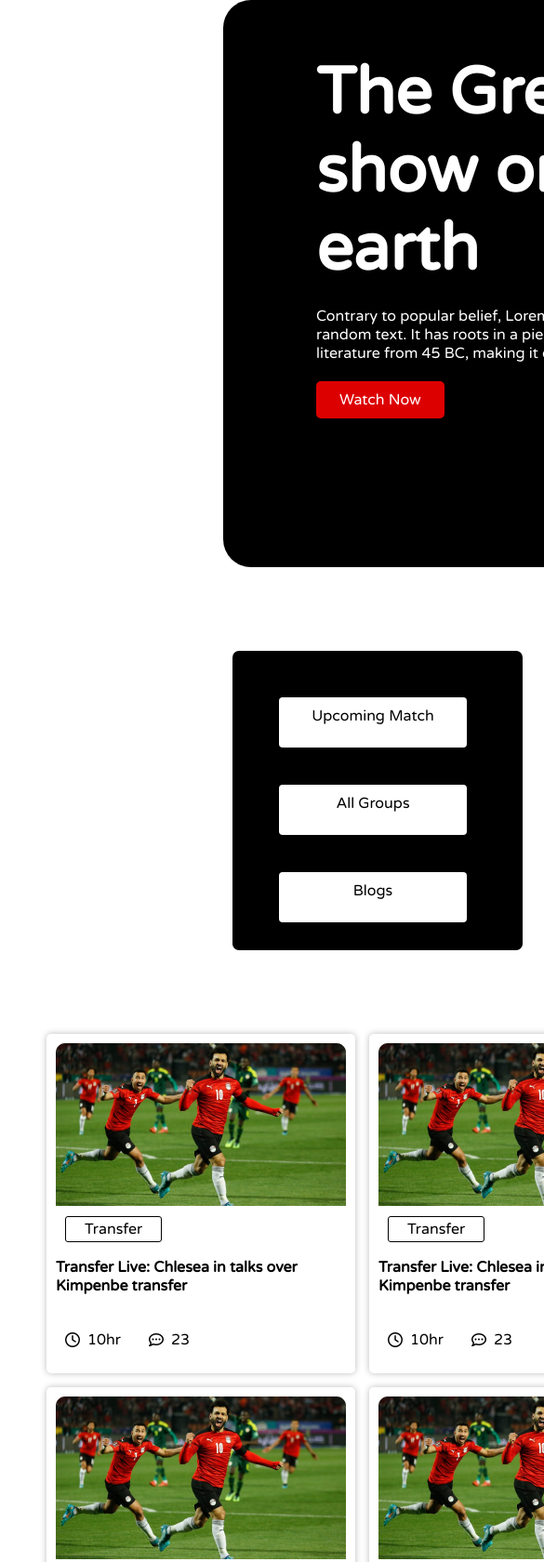
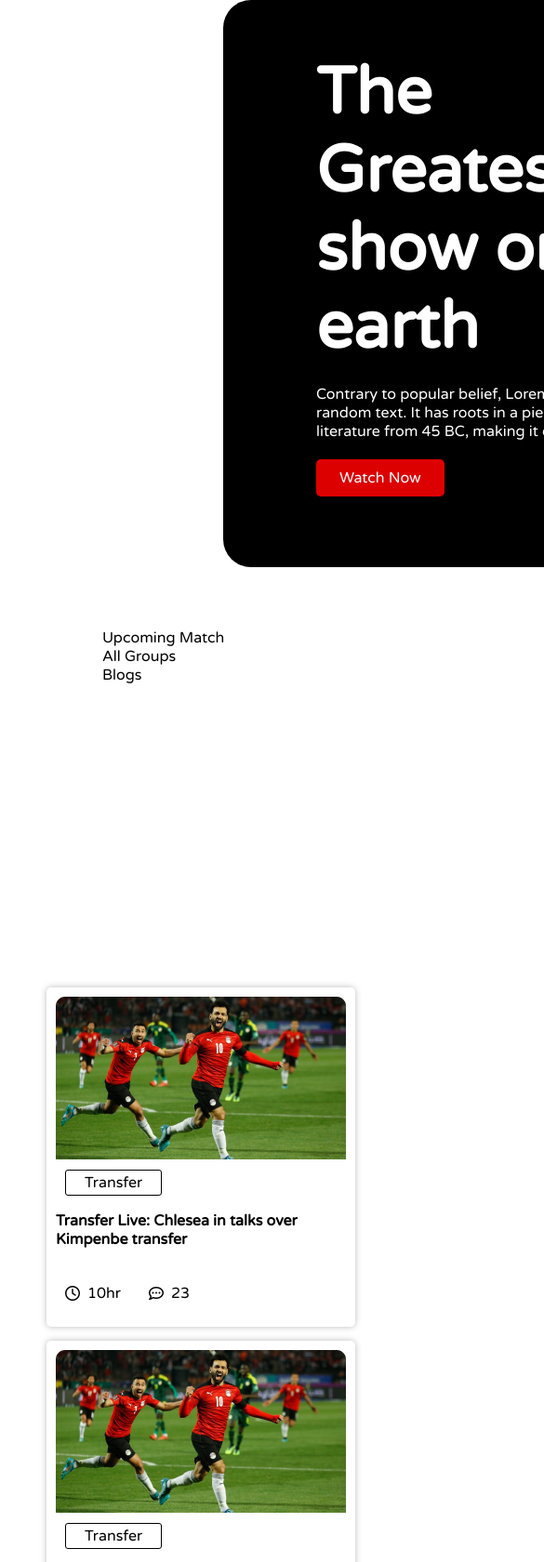
Before and after one commit to sarequlb/world-cup, a plain HTML site: page index.html in a window 390 px wide. Shown: the top 1680 px of the page at 93% size, 585 px wide, since content can reach past the window. Drawn offline with Linux system fonts and the light colour scheme; some icons are missing.

Commit message:
added all

```diff
--- a/index.html
+++ b/index.html
@@ -30,9 +30,11 @@
     <section class="transfer-live">
         <div class="side-nav">
             <nav>
-                <a href="match.html">Upcoming Match</a>
-                <a href="">All Groups</a>
-                <a href="">Blogs</a>
+                <ul>
+                    <li><a target="_blank" href="match.html">Upcoming Match</a></li>
+                    <li><a href="">All Groups</a></li>
+                    <li><a href="">Blogs</a></li>
+                </ul>
             </nav>
         </div>
         <div class="schedule">
--- a/styles/match.css
+++ b/styles/match.css
@@ -65,6 +65,9 @@ body{
     border-radius: 7px;
     /* border-radius: 9px; */
  }
+ nav ul li{
+   list-style: none;
+ }
 
  .button{
     margin-top: 10px;
@@ -123,3 +126,18 @@ body{
    border-top: 1px solid #ededed59;
    padding-top: 50px;
  }
+ /* media query------------------
+ -----------------------------------
+ ------------------------------------ */
+ @media  screen and (max-width:576px) {
+   .schedule{
+      grid-template-columns: repeat(1,1fr);
+   }
+
+ }
+ @media screen and (min-width:577px) and (max-width:992px) {
+   .schedule{
+      grid-template-columns: repeat(2,1fr);
+   }
+
+ }
--- a/styles/style.css
+++ b/styles/style.css
@@ -16,8 +16,8 @@ body{
     margin-right: 80px;
 }
 .biggest-show{
-    width: 431px;
     height: 424px;
+    width: 424px;
     left: 246px;
     top: 161px;
     margin-left: 100px;
@@ -42,7 +42,10 @@ body{
     padding: 10px 25px;
     border-radius: 5px;
 }
- /* 3 button and grid */
+ /* 3 button and grid-------------------------------------------
+ ------------------------------------------------------------
+ -----------------------------------------------------------
+ ------------------------------------------------------------ */
 .side-nav a{
     text-decoration: none;
     text-align: center;
@@ -56,6 +59,9 @@ body{
     height: 34px;
     margin-left: 50px;
     margin-top:40px ;
+ }
+ nav ul li{
+   list-style: none;
  }
  .side-nav{
     background-color:black;
@@ -72,6 +78,7 @@ body{
     border: 1px solid black;
     padding: 3px 20px;
     border-radius:3px;
+    text-align: center;
 
  }
  .button{
@@ -122,7 +129,9 @@ body{
     margin-top:90px;
     margin-left: 50px;
  }
- /* footer */
+ /* footer-------------------------------------
+ ---------------------------------------------------------
+ ---------------------------------------------------------- */
  .footer{
    margin-top: 1500px;
    margin-right: 1000px;
@@ -142,10 +151,50 @@ body{
    border-top: 1px solid #ededed59;
    padding-top: 50px;
  }
+ /* media query
+ ----------------------------------------------------------
+ --------------------------------------------------------------- */
  @media  screen and (max-width:576px) {
-   .side-nav{
-      display: grid;
+   .schedule{
       grid-template-columns: repeat(1,1fr);
    }
 
  }
+ @media screen and (min-width:577px) and (max-width:992px) {
+   .schedule{
+      grid-template-columns: repeat(2,1fr);
+   }
+
+ }
+@media screen and (max-width:576px) {
+   .fifa-show{
+      flex-direction: column-reverse;
+   }
+}
+@media screen and (min-width:577px) and (max-width:992px) {
+   .side-nav {
+      margin-top: 40px;
+      margin-left: 50px;
+      background-color: #FFFFFF;
+      display: flex;
+   }
+   .side-nav ul li{
+      display:inline;
+   }
+}
+@media screen and (max-width:576px) {
+   .fifa-show{
+      flex-direction: column;
+   }
+   .side-nav {
+      margin-top: 40px;
+      margin-left: 10px;
+      background-color: #FFFFFF;
+
+   }
+   .side-nav a{
+      background: none;
+      display: inline;
+   }
+
+}
```
Also changed, not shown: match.html (+7 -5 lines).
